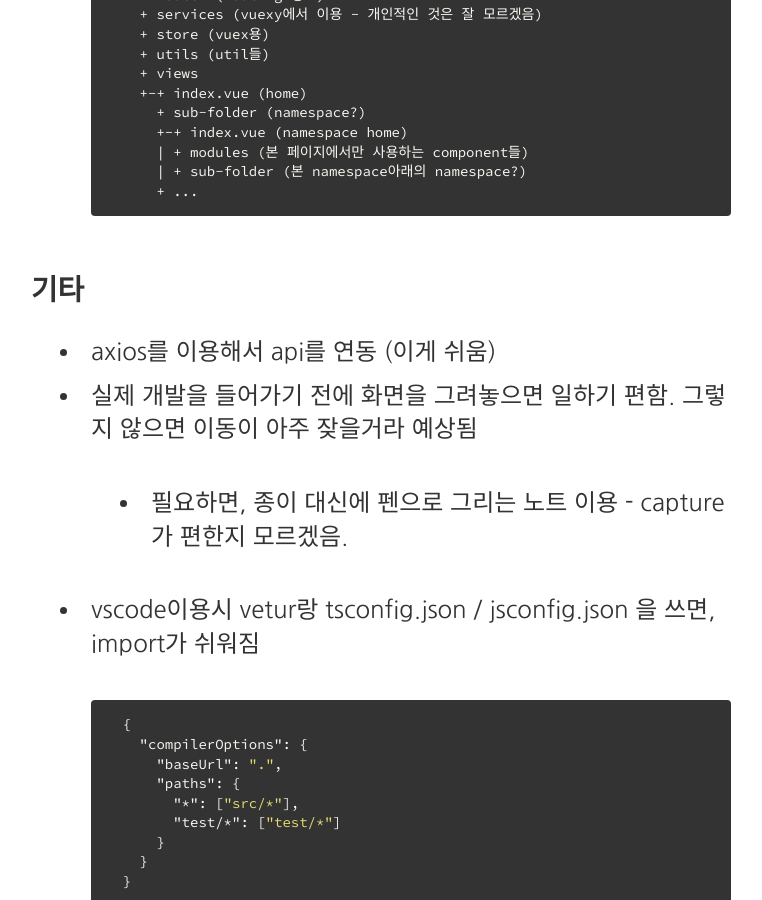
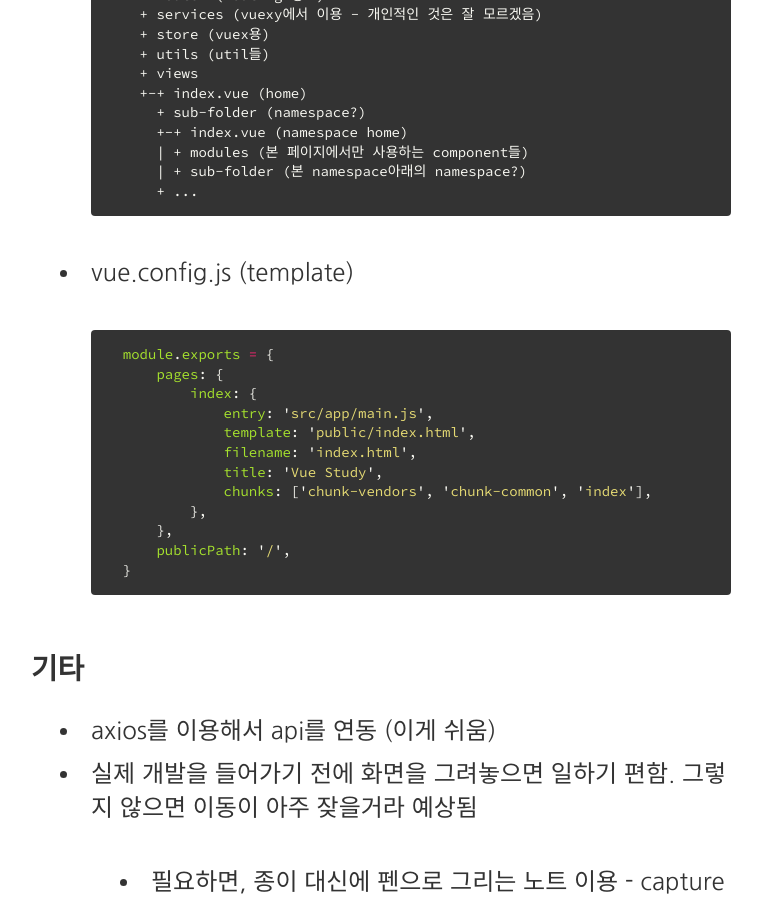
Before and after one commit to jaywon99/jaywon99.github.io, a Jekyll site: the page built from _posts/2020-07-22-study-vue-js.md, in a window 1280 px wide and 900 px high, scrolled down 2472 px. Shown: the whole window, without its empty margins (259-1021 px from the left). Built offline with Jekyll 4.4.1, drawn with Linux system fonts in a browser that asks for light colours; nearby versions of some CDN libraries; comment, search, counter and statistics services are not loaded; some of the changed text lies outside the part shown.

````diff
--- a/_posts/2020-07-22-study-vue-js.md
+++ b/_posts/2020-07-22-study-vue-js.md
@@ -89,6 +89,23 @@ Study repo: [https://github.com/jaywon99/vue-study.git](https://github.com/jaywo
         + ...
     ```
 
+- vue.config.js (template)
+
+    ```jsx
+    module.exports = {
+        pages: {
+            index: {
+                entry: 'src/app/main.js',
+                template: 'public/index.html',
+                filename: 'index.html',
+                title: 'Vue Study',
+                chunks: ['chunk-vendors', 'chunk-common', 'index'],
+            },
+        },
+        publicPath: '/',
+    }
+    ```
+
 ### 기타
 - axios를 이용해서 api를 연동 (이게 쉬움)
 - 실제 개발을 들어가기 전에 화면을 그려놓으면 일하기 편함. 그렇지 않으면 이동이 아주 잦을거라 예상됨
````
Also changed, not shown: _posts/2020-07-24-study-electron-vue.md (added, +109 -0 lines).
